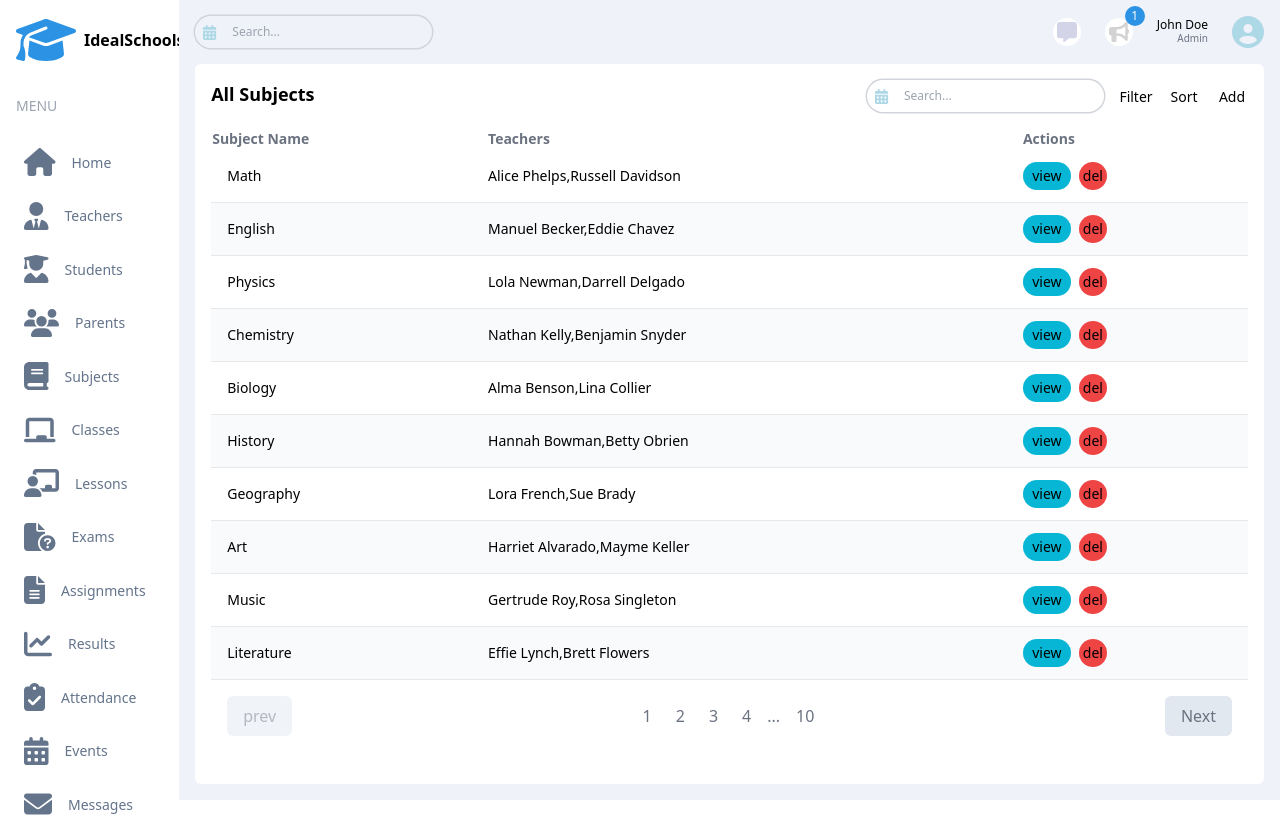
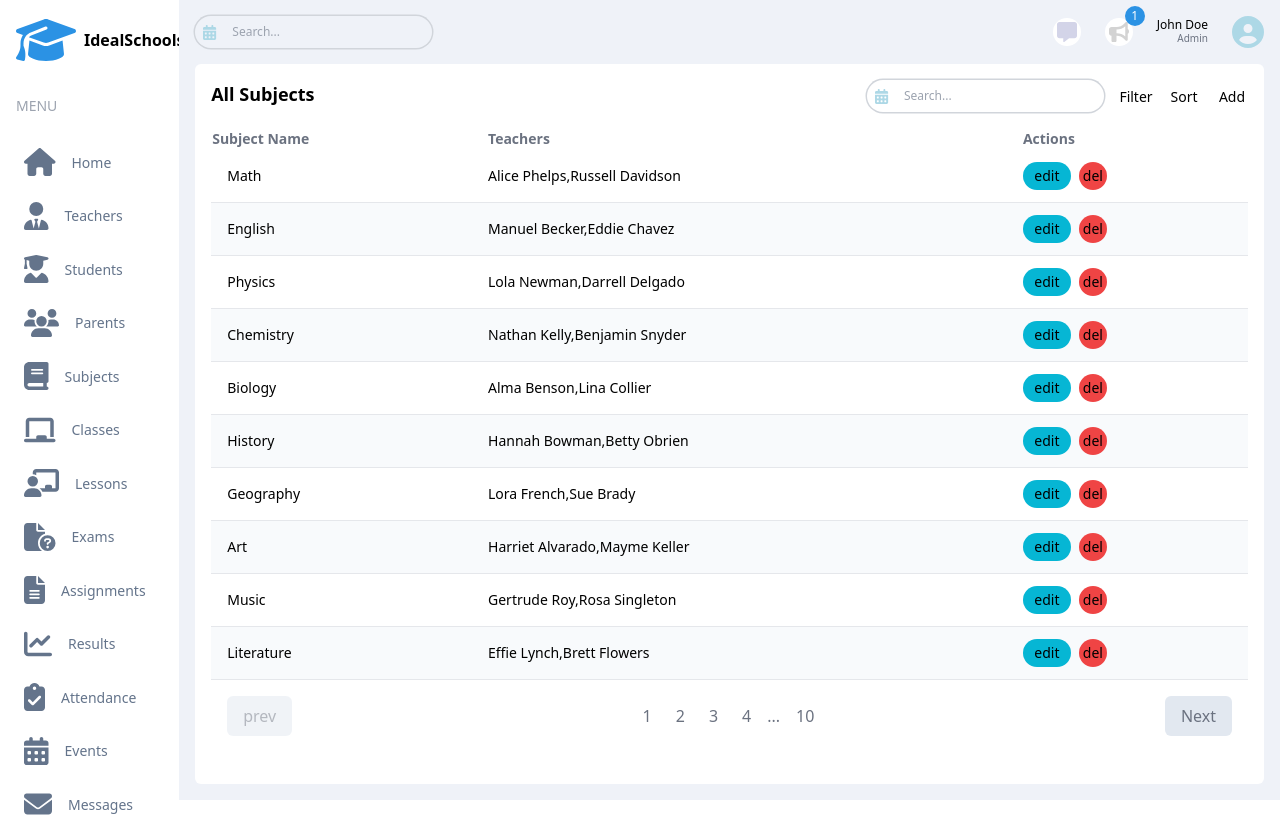
Before and after one commit to avonggeorge/ideal_school_hub, a Next.js app: page /list/subjects in a window 1280 px wide. Shown: the top 817 px of the page. Built offline with nearby package versions, Linux system fonts and the light colour scheme.

Commit message:
Modify action button

```diff
--- a/src/app/(dashboard)/list/subjects/page.tsx
+++ b/src/app/(dashboard)/list/subjects/page.tsx
@@ -41,7 +41,7 @@ const SubjectListPage = () => {
                     <div className="flex items-center gap-2">
                         <Link href={`/list/teachers/${item.id}`}>
                             <button className="w-12 h-7 flex-center justify-center rounded-full bg-cyan-500">
-                                view
+                                edit
                             </button>
                         </Link>
                         {role === "admin" && (
```
